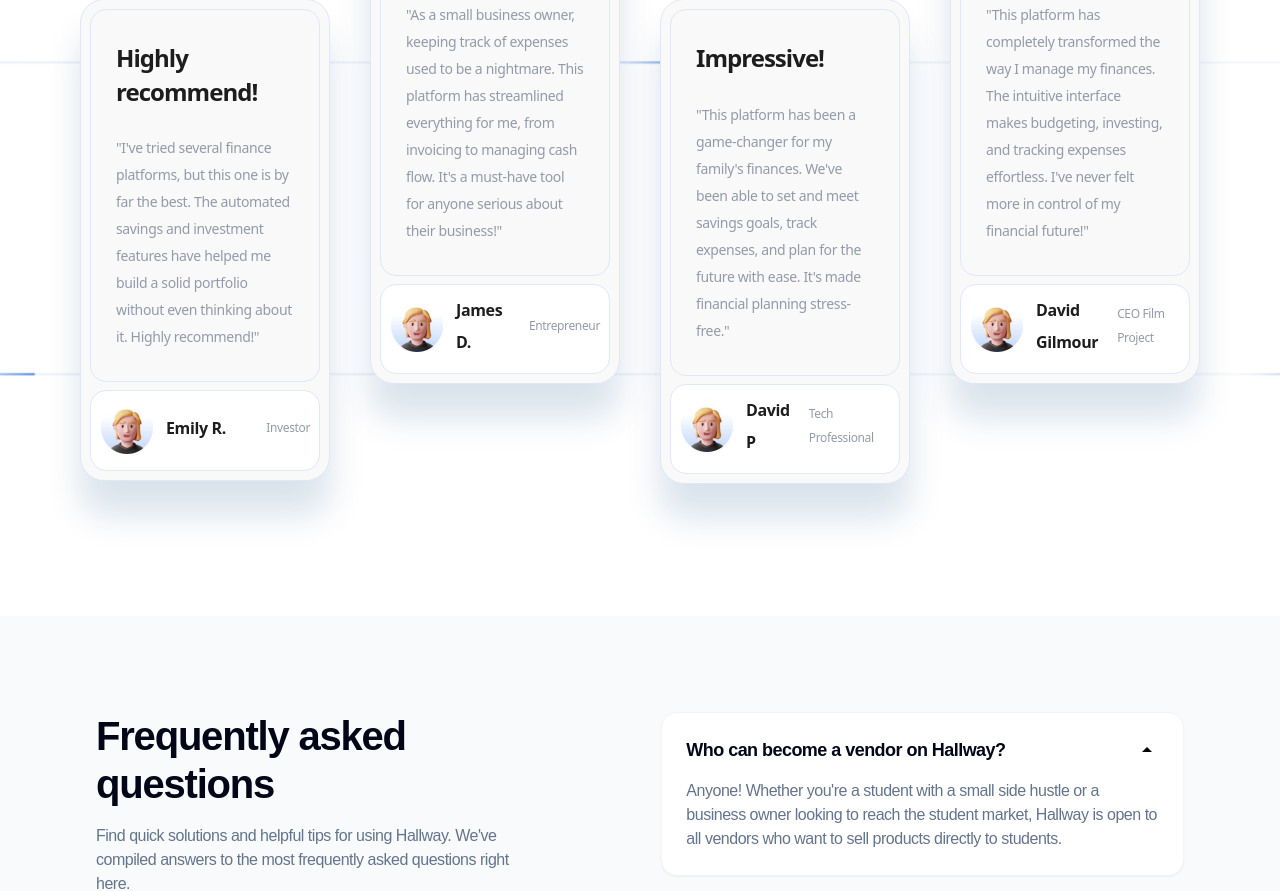
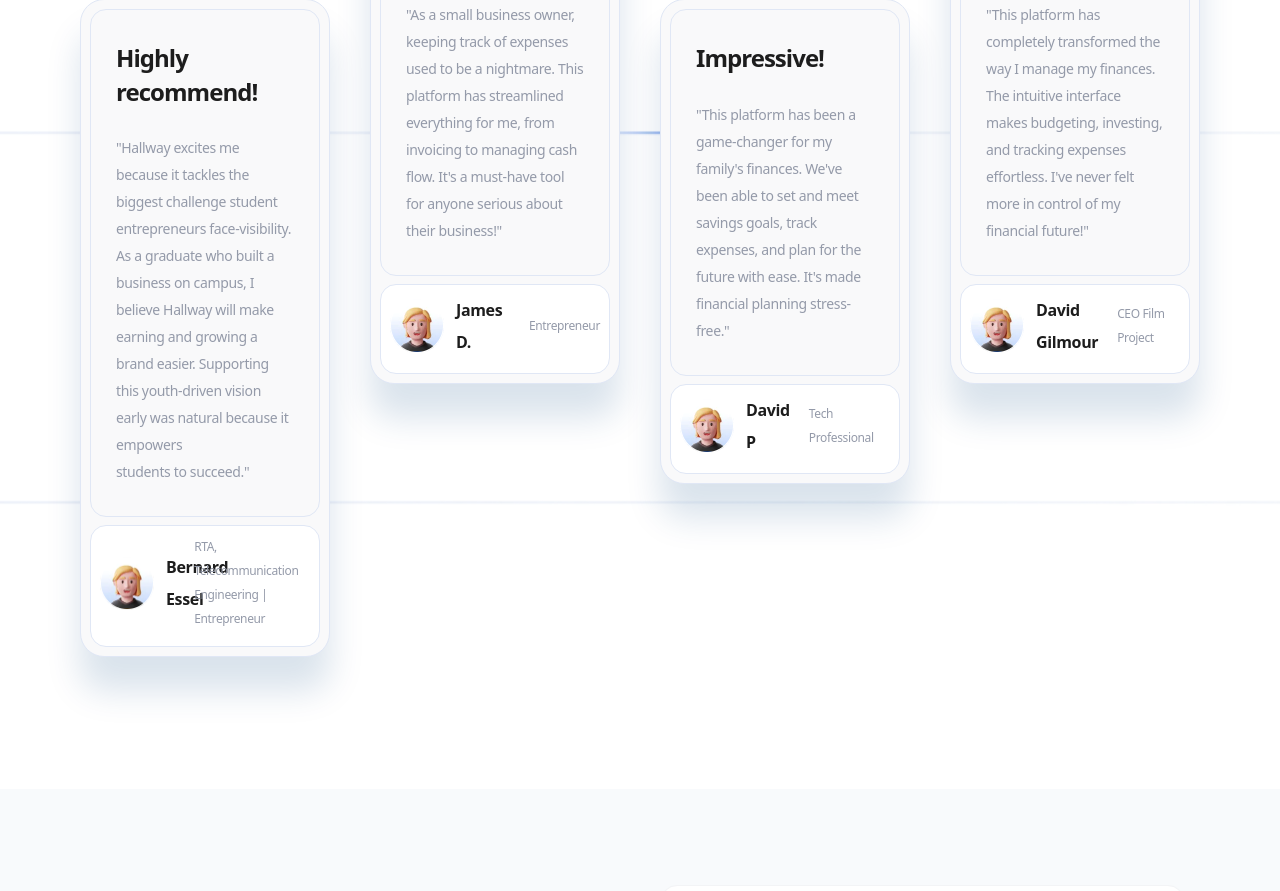
Before and after one commit to thouartdarkens-ux/pixel-perfect-clone-38, a React (Vite) app: page /BecomeaVendor in a window 1280 px wide. Shown: the part 3620-4511 px from the top of the page. Built offline with nearby package versions, Linux system fonts and the light colour scheme.

Commit message:
Update TestimonialsSection.tsx

```diff
--- a/src/components/TestimonialsSection.tsx
+++ b/src/components/TestimonialsSection.tsx
@@ -3,9 +3,9 @@ import { TestimonialCard } from './TestimonialCard';
 const testimonials = [{
   id: 1,
   heading: "Highly recommend!",
-  quote: "\"I've tried several finance platforms, but this one is by far the best. The automated savings and investment features have helped me build a solid portfolio without even thinking about it. Highly recommend!\"",
-  authorName: "Emily R.",
-  authorTitle: "Investor",
+  quote: "\"Hallway excites me because it tackles the biggest challenge student entrepreneurs face-visibility. As a graduate who built a business on campus, I believe Hallway will make earning and growing a brand easier. Supporting this youth-driven vision early was natural because it empowers students to succeed.\"",
+  authorName: "Bernard Essel",
+  authorTitle: "RTA, Telecommunication Engineering | Entrepreneur",
   authorAvatar: "/images/avatar-emily.png",
   className: "mt-[100px] max-md:mt-10"
 }, {
```
